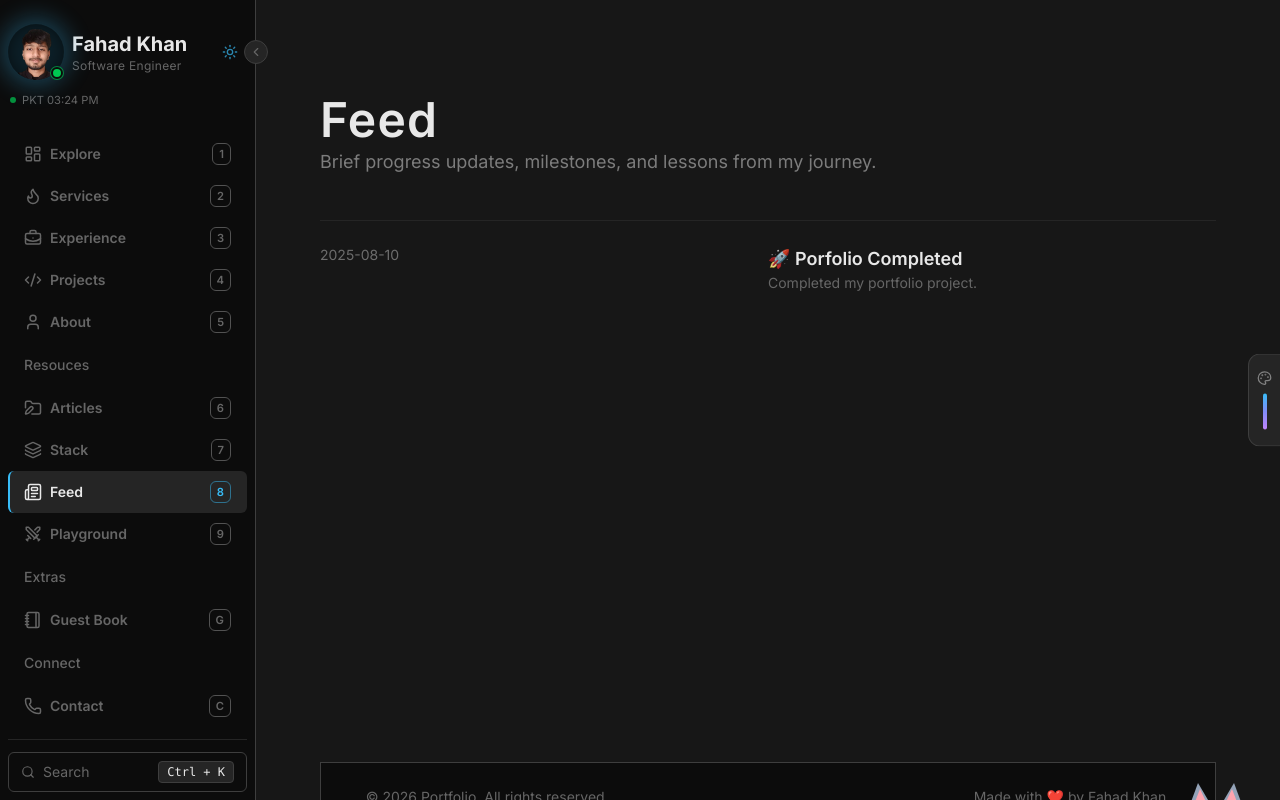
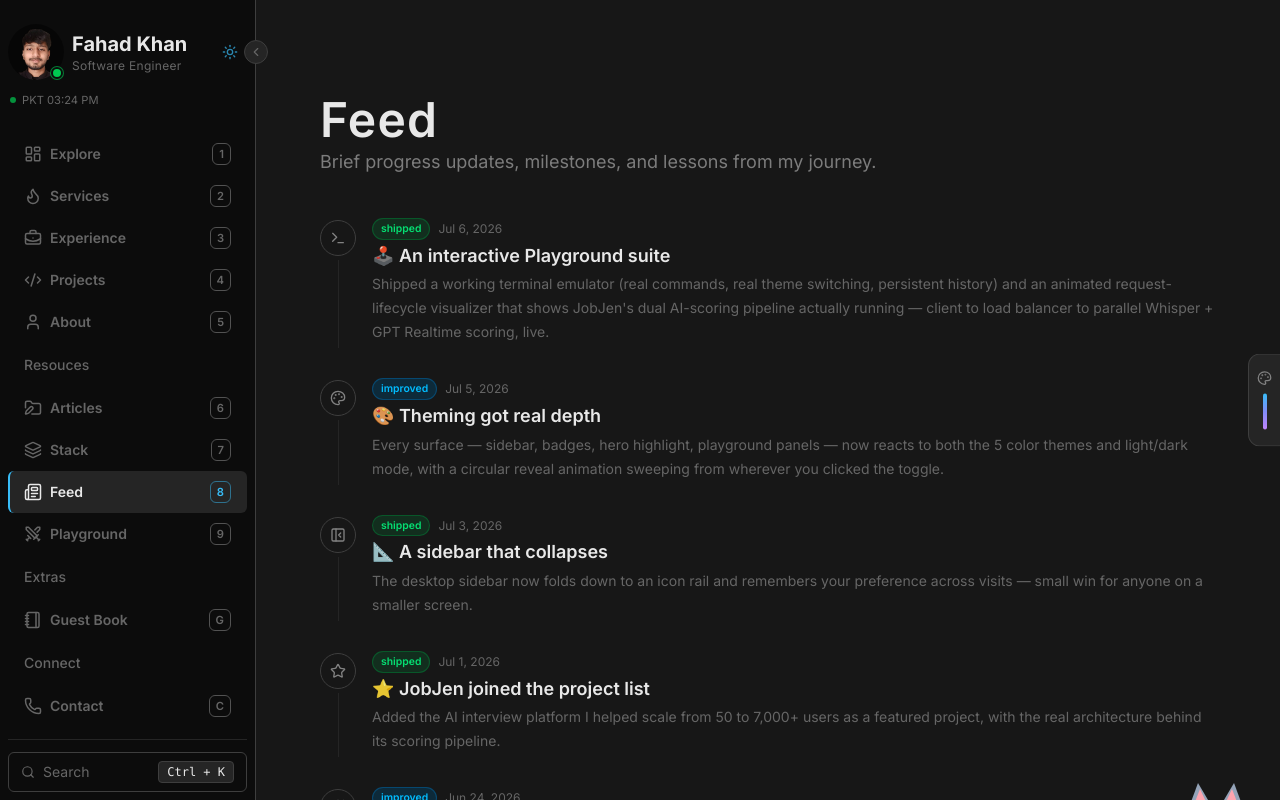
Before and after one commit to oniChan1226/port, a React (Vite) app: page /feed in a window 1280 px wide. Built offline with nearby package versions, Linux system fonts and the light colour scheme; a web font is replaced by a local one.

Commit message:
feat: enhance components with motion effects, improve Feed data structure, and update Feed page rendering

```diff
--- a/src/components/BadgeCards.tsx
+++ b/src/components/BadgeCards.tsx
@@ -15,10 +15,13 @@ const BadgeCards: React.FC<BadgeCardsProps> = ({ Icon, title, brief, index }) =>
       whileInView={{ x: 0, y: 0, opacity: 1 }}
       viewport={{ once: true }}
       transition={{ duration: 0.5, delay: 0.1 * index }}
-      className="w-full border border-neutral-700 rounded-md p-4 space-y-3 bg-neutral-900 hover:bg-neutral-800 transition-colors duration-300"
+      whileHover={{ y: -3 }}
+      className="w-full border border-neutral-700 hover:border-neutral-600 rounded-md p-4 space-y-3 bg-neutral-900 hover:bg-neutral-800 transition-colors duration-300"
     >
       <div className="flex space-x-3 items-center">
-        <Icon />
+        <motion.span whileHover={{ scale: 1.15, rotate: -8 }} transition={{ type: "spring", stiffness: 300 }}>
+          <Icon />
+        </motion.span>
         <span className="font-semibold text-lg">{title}</span>
       </div>
       <p className="text-neutral-500 lead-5">{brief}</p>
--- a/src/components/FeedView.tsx
+++ b/src/components/FeedView.tsx
@@ -1,22 +1,69 @@
+import { motion } from "motion/react";
+import {
+  Cat, PanelLeftClose, Palette, Rocket, SlidersHorizontal, Sparkles, Star, Terminal,
+  type LucideIcon,
+} from "lucide-react";
+import type { FeedType } from "../data/FeedData";
+
+const ICONS: Record<string, LucideIcon> = {
+  Terminal, Palette, PanelLeftClose, Star, Sparkles, SlidersHorizontal, Cat, Rocket,
+};
+
+const TYPE_STYLES: Record<FeedType, string> = {
+  shipped: "bg-green-100 text-green-700 border-green-300 dark:bg-green-900/40 dark:border-green-700/50 dark:text-green-400",
+  improved: "bg-sky-100 text-sky-700 border-sky-300 dark:bg-sky-900/40 dark:border-sky-700/50 dark:text-sky-400",
+  fixed: "bg-amber-100 text-amber-700 border-amber-300 dark:bg-amber-900/40 dark:border-amber-700/50 dark:text-amber-400",
+  note: "bg-violet-100 text-violet-700 border-violet-300 dark:bg-violet-900/40 dark:border-violet-700/50 dark:text-violet-400",
+};
 
 interface FeedViewProps {
-    timestamp: string;
-    title: string;
-    description: string;
+  timestamp: string;
+  title: string;
+  description: string;
+  icon: string;
+  type: FeedType;
+  index: number;
+  isLast?: boolean;
+}
+
+const FeedView: React.FC<FeedViewProps> = ({ timestamp, title, description, icon, type, index, isLast }) => {
+  const Icon = ICONS[icon] ?? Sparkles;
+  const date = new Date(timestamp);
+  const formatted = date.toLocaleDateString("en-US", { month: "short", day: "numeric", year: "numeric" });
+
+  return (
+    <motion.div
+      initial={{ opacity: 0, y: 20 }}
+      whileInView={{ opacity: 1, y: 0 }}
+      viewport={{ once: true, margin: "-40px" }}
+      transition={{ duration: 0.4, delay: Math.min(index, 4) * 0.06 }}
+      className="relative flex gap-4 pb-8"
+    >
+      {/* Timeline rail */}
+      <div className="relative flex flex-col items-center flex-shrink-0">
+        <div className="w-9 h-9 rounded-full border border-neutral-700 bg-neutral-900 flex items-center justify-center z-10">
+          <Icon size={16} className="text-neutral-400" />
+        </div>
+        {!isLast && <div className="w-px flex-1 bg-neutral-800 mt-1" />}
+      </div>
+
+      {/* Content */}
+      <motion.div
+        whileHover={{ x: 2 }}
+        transition={{ type: "spring", stiffness: 400, damping: 30 }}
+        className="flex-1 min-w-0 pb-1 -mt-0.5"
+      >
+        <div className="flex flex-wrap items-center gap-2 mb-1">
+          <span className={`text-[0.65rem] font-semibold px-2 py-0.5 rounded-full border whitespace-nowrap ${TYPE_STYLES[type]}`}>
+            {type}
+          </span>
+          <span className="text-xs text-neutral-500">{formatted}</span>
+        </div>
+        <h2 className="text-lg font-semibold leading-snug" style={{ color: "var(--text-base)" }}>{title}</h2>
+        <p className="text-sm text-neutral-500 leading-6 mt-1">{description}</p>
+      </motion.div>
+    </motion.div>
+  );
 };
 
-const FeedView: React.FC<FeedViewProps> = ({ timestamp, title, description }) => {
-  return (
-    <div className="border-t border-neutral-800 grid space-y-1 lg:space-y-0 lg:grid-cols-2 justify-between items-start py-6">
-        <div className="text-sm text-neutral-400/80">
-            <p>{timestamp}</p>
-        </div>
-        <div>
-            <h2 className="text-lg font-semibold">{title}</h2>
-            <p className="text-sm text-neutral-500">{description}</p>
-        </div>
-    </div>
-  )
-}
-
-export default FeedView
+export default FeedView;
--- a/src/components/Header.tsx
+++ b/src/components/Header.tsx
@@ -13,18 +13,11 @@ const Header = () => {
     <div className="w-[94%] mx-auto flex justify-between items-center gap-2">
       {/* Profile */}
       <Link to={"/"} title="Fahad Khan" className="flex items-center gap-1 min-w-0">
-        <div className="relative flex-shrink-0">
-          <span
-            className="absolute -inset-1 rounded-full opacity-30 blur-md pointer-events-none"
-            style={{ background: "var(--accent-1, #38bdf8)" }}
-            aria-hidden="true"
-          />
-          <img
-            src={pfp}
-            alt="Fahad Khan"
-            className="relative w-10 h-10 rounded-full object-contain dark:bg-black/50 bg-neutral-200/60"
-          />
-        </div>
+        <img
+          src={pfp}
+          alt="Fahad Khan"
+          className="w-10 h-10 rounded-full object-contain dark:bg-black/50 bg-neutral-200/60 flex-shrink-0"
+        />
         <div className="min-w-0">
           <h2 className="text-md font-semibold leading-5 truncate">Fahad Khan</h2>
           <h6 className="text-xs text-neutral-500 truncate">Software Engineer</h6>
--- a/src/components/QuickAction.tsx
+++ b/src/components/QuickAction.tsx
@@ -1,5 +1,6 @@
 import { Link } from 'react-router-dom';
 import type React from 'react';
+import { motion } from 'motion/react';
 import { Meteors } from './ui/meteors';
 
 interface QuickActionProps {
@@ -19,24 +20,34 @@ const QuickAction: React.FC<QuickActionProps> = ({
   to,
 }) => {
   return (
-    <div className="h-full w-full relative overflow-hidden border border-neutral-700 p-6 rounded-md bg-primary text-sm">
+    <motion.div
+      whileHover={{ y: -3 }}
+      transition={{ type: "spring", stiffness: 300, damping: 24 }}
+      className="h-full w-full relative overflow-hidden border border-neutral-700 hover:border-neutral-600 p-6 rounded-md bg-primary text-sm transition-colors duration-300"
+    >
       <Meteors number={15} />
       <div className="relative z-10">
-        <div className="rounded-full border border-neutral-700 bg-neutral-800 p-3 w-fit mb-4">
+        <motion.div
+          whileHover={{ rotate: -6, scale: 1.05 }}
+          transition={{ type: "spring", stiffness: 300, damping: 20 }}
+          className="rounded-full border border-neutral-700 bg-neutral-800 p-3 w-fit mb-4"
+        >
           <Icon size={20} />
-        </div>
+        </motion.div>
         <div className="mb-1">
           <h2 className="text-lg font-semibold">{title}</h2>
           <p className="text-neutral-500 text-sm">{brief}</p>
         </div>
-        <Link
-          to={to}
-          className="inline-block bg-neutral-800 border border-neutral-700 rounded-md px-3 py-2 mt-4 hover:bg-neutral-700 duration-300"
-        >
-          {actionText}
-        </Link>
+        <motion.div whileTap={{ scale: 0.96 }} className="inline-block mt-4">
+          <Link
+            to={to}
+            className="inline-block bg-neutral-800 border border-neutral-700 rounded-md px-3 py-2 hover:bg-neutral-700 hover:border-[var(--accent-1,#38bdf8)]/40 duration-300"
+          >
+            {actionText}
+          </Link>
+        </motion.div>
       </div>
-    </div>
+    </motion.div>
   );
 };
 
--- a/src/components/Sidebar.tsx
+++ b/src/components/Sidebar.tsx
@@ -39,16 +39,10 @@ const Sidebar = ({ collapsed = false }: SidebarProps) => {
           className={`flex items-center gap-2 min-w-0 ${collapsed ? "justify-center" : ""}`}
         >
           <div className="relative flex-shrink-0">
-            {/* Subtle accent halo behind the avatar — theme-reactive */}
-            <span
-              className="absolute -inset-1.5 rounded-full opacity-30 blur-md pointer-events-none"
-              style={{ background: "var(--accent-1, #38bdf8)" }}
-              aria-hidden="true"
-            />
             <img
               src={pfp}
               alt="Fahad Khan"
-              className="relative w-14 h-14 rounded-full object-contain dark:bg-black/50 bg-neutral-200/60"
+              className="w-14 h-14 rounded-full object-contain dark:bg-black/50 bg-neutral-200/60"
             />
             <span className="absolute bottom-0 right-0 w-3.5 h-3.5 flex items-center justify-center">
               <span className="absolute w-full h-full rounded-full bg-green-500 animate-ping opacity-60" />
--- a/src/data/FeedData.ts
+++ b/src/data/FeedData.ts
@@ -1,9 +1,76 @@
-export const myFeed = [
+export type FeedType = "shipped" | "improved" | "fixed" | "note";
+
+export interface FeedItem {
+  timestamp: string;
+  title: string;
+  description: string;
+  icon: string;
+  type: FeedType;
+}
+
+export const myFeed: FeedItem[] = [
   {
-    timestamp: "2025-08-10",
-    title: "🚀 Porfolio Completed",
+    timestamp: "2026-07-06",
+    title: "🕹️ An interactive Playground suite",
     description:
-      "Completed my portfolio project.",
+      "Shipped a working terminal emulator (real commands, real theme switching, persistent history) and an animated request-lifecycle visualizer that shows JobJen's dual AI-scoring pipeline actually running — client to load balancer to parallel Whisper + GPT Realtime scoring, live.",
+    icon: "Terminal",
+    type: "shipped",
+  },
+  {
+    timestamp: "2026-07-05",
+    title: "🎨 Theming got real depth",
+    description:
+      "Every surface — sidebar, badges, hero highlight, playground panels — now reacts to both the 5 color themes and light/dark mode, with a circular reveal animation sweeping from wherever you clicked the toggle.",
+    icon: "Palette",
+    type: "improved",
+  },
+  {
+    timestamp: "2026-07-03",
+    title: "📐 A sidebar that collapses",
+    description:
+      "The desktop sidebar now folds down to an icon rail and remembers your preference across visits — small win for anyone on a smaller screen.",
+    icon: "PanelLeftClose",
+    type: "shipped",
+  },
+  {
+    timestamp: "2026-07-01",
+    title: "⭐ JobJen joined the project list",
+    description:
+      "Added the AI interview platform I helped scale from 50 to 7,000+ users as a featured project, with the real architecture behind its scoring pipeline.",
+    icon: "Star",
+    type: "shipped",
+  },
+  {
+    timestamp: "2026-06-24",
+    title: "🌌 Atmospheric background glows",
+    description:
+      "Added theme-aware ambient light orbs that drift slowly behind every page — different palette, position, and motion per color theme.",
+    icon: "Sparkles",
+    type: "improved",
+  },
+  {
+    timestamp: "2026-06-20",
+    title: "🖌️ A proper theme drawer",
+    description:
+      "Built out full theme customization — five color themes, three font packages, light/dark mode — all tucked into a slide-out drawer.",
+    icon: "SlidersHorizontal",
+    type: "shipped",
+  },
+  {
+    timestamp: "2026-06-15",
+    title: "🐱 A cat learned to peek",
+    description:
+      "Added a small animated cat that peeks out from the edge of the screen every so often. No functional purpose. Purely for delight.",
+    icon: "Cat",
+    type: "note",
+  },
+  {
+    timestamp: "2026-06-08",
+    title: "🚀 Portfolio v1 shipped",
+    description:
+      "Took this from a blank repo to a complete, live portfolio — projects, experience, stack, and the first version of this feed.",
     icon: "Rocket",
+    type: "shipped",
   },
 ];
--- a/src/pages/Feed.tsx
+++ b/src/pages/Feed.tsx
@@ -7,7 +7,18 @@ const Feed = () => {
     <div>
         <PageTitle title='Feed' brief='Brief progress updates, milestones, and lessons from my journey.' />
         <div className='mt-12'>
-            {myFeed.map((feed) => <FeedView timestamp={feed.timestamp} description={feed.description} title={feed.title} key={feed.timestamp} />)}
+            {myFeed.map((feed, i) => (
+              <FeedView
+                key={feed.timestamp}
+                timestamp={feed.timestamp}
+                description={feed.description}
+                title={feed.title}
+                icon={feed.icon}
+                type={feed.type}
+                index={i}
+                isLast={i === myFeed.length - 1}
+              />
+            ))}
         </div>
     </div>
   )
```
